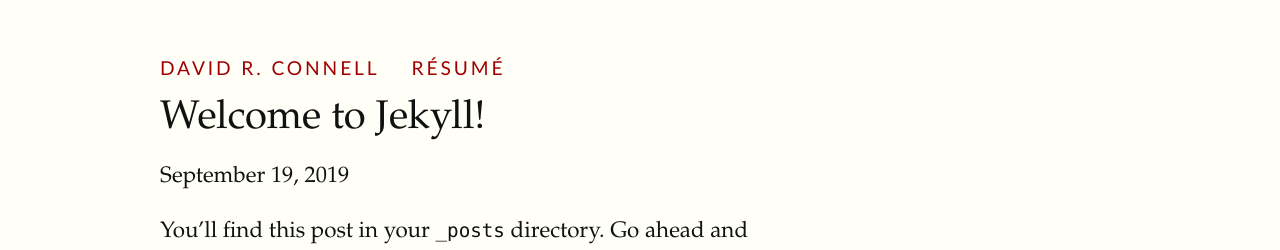
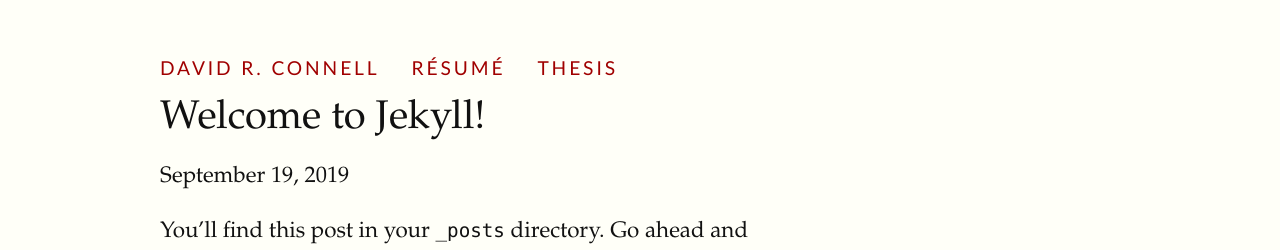
Before and after one commit to DavidRConnell/DavidRConnell.github.io, a Jekyll site: the page built from _posts/2019-09-18-welcome-to-jekyll.markdown, in a window 1280 px wide. Shown: the top 250 px of the page. Built offline with Jekyll 4.4.1, drawn with Linux system fonts in a browser that asks for light colours; some web fonts are replaced.

Commit message:
Add: Thesis

```diff
--- a/_data/navigation.yml
+++ b/_data/navigation.yml
@@ -2,3 +2,5 @@
   link: /
 - name: Résumé
   link: /resume.html
+- name: Thesis
+  link: /downloads/SUDEPmonitor.pdf
```
Also changed, not shown: 1 other file.
